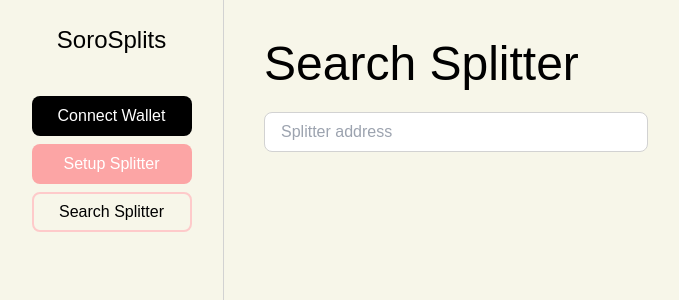
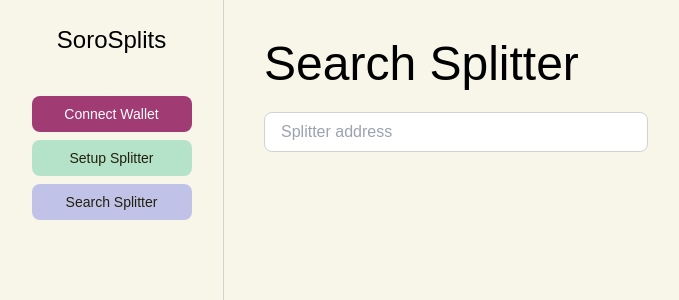
Before and after one commit to SoroSplits/sorosplits-ui, a Next.js app: page /splitter/search in a window 1280 px wide. Shown: the top 300 px of the page, without its empty margins (0-679 px from the left). Built offline with nearby package versions, Linux system fonts and the light colour scheme.

Commit message:
Update button component

```diff
--- a/components/button.tsx
+++ b/components/button.tsx
@@ -1,4 +1,5 @@
 import { useMemo } from "react"
+import { clsx } from 'clsx'
 
 type ButtonType = "wallet" | "primary" | "secondary"
 
@@ -12,20 +13,26 @@ const Button = ({ text, onClick, type }: ButtonProps) => {
   const buttonColor = useMemo(() => {
     switch (type) {
       case "wallet":
-        return "bg-black text-white"
+        return "bg-accent text-white hover:bg-accent-dark"
       case "primary":
-        return "bg-red-300 text-white"
+        return "bg-primary text-text hover:bg-primary-dark"
       case "secondary":
-        return "border-red-200 border-2"
+        return "bg-secondary text-text"
     }
   }, [type])
 
   return (
     <button
-      className={`button w-40 h-10 flex items-center justify-center py-2 px-4 rounded-lg ${buttonColor}`}
+      className={clsx(
+        "button w-40 h-9 flex items-center justify-center py-2 px-4 rounded-lg",
+        "",
+        buttonColor,
+      )}
       onClick={onClick}
     >
-      {text}
+      <span className="text-sm">
+        {text}
+      </span>
     </button>
   )
 }
```
